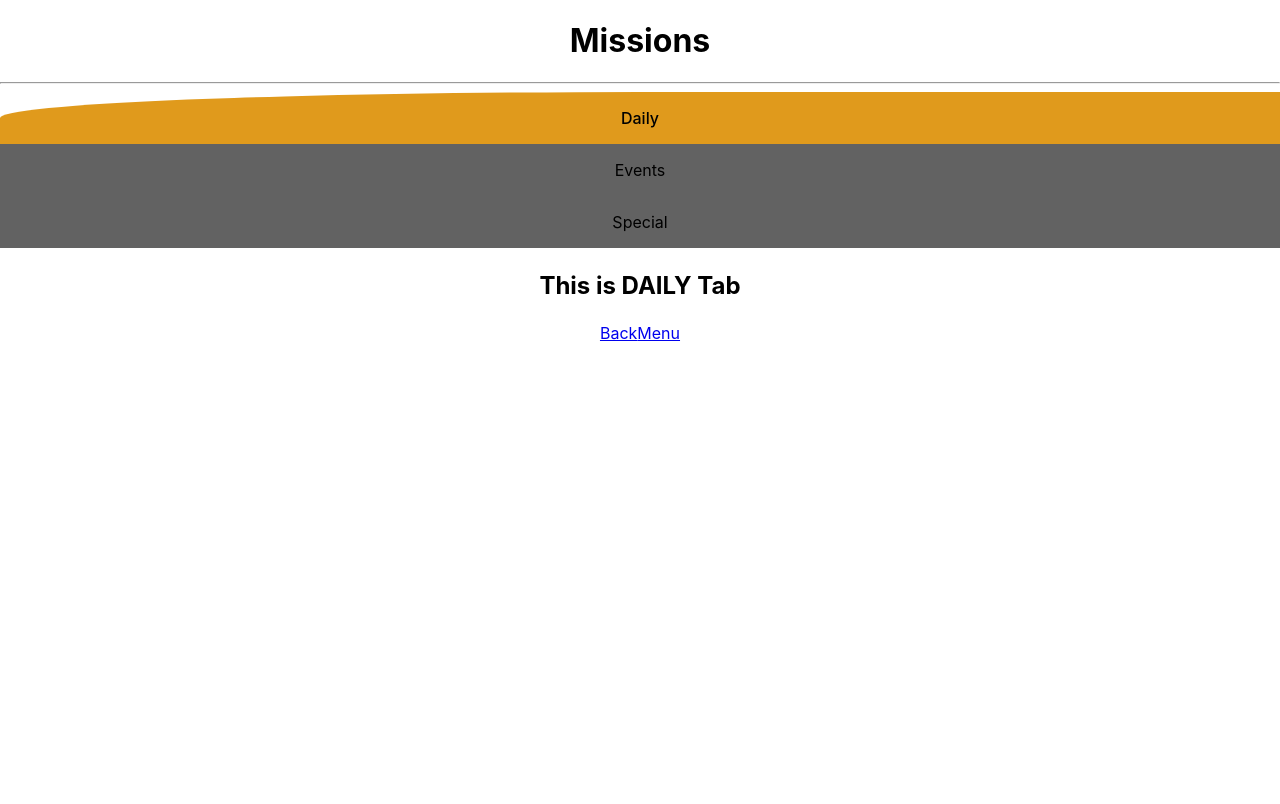
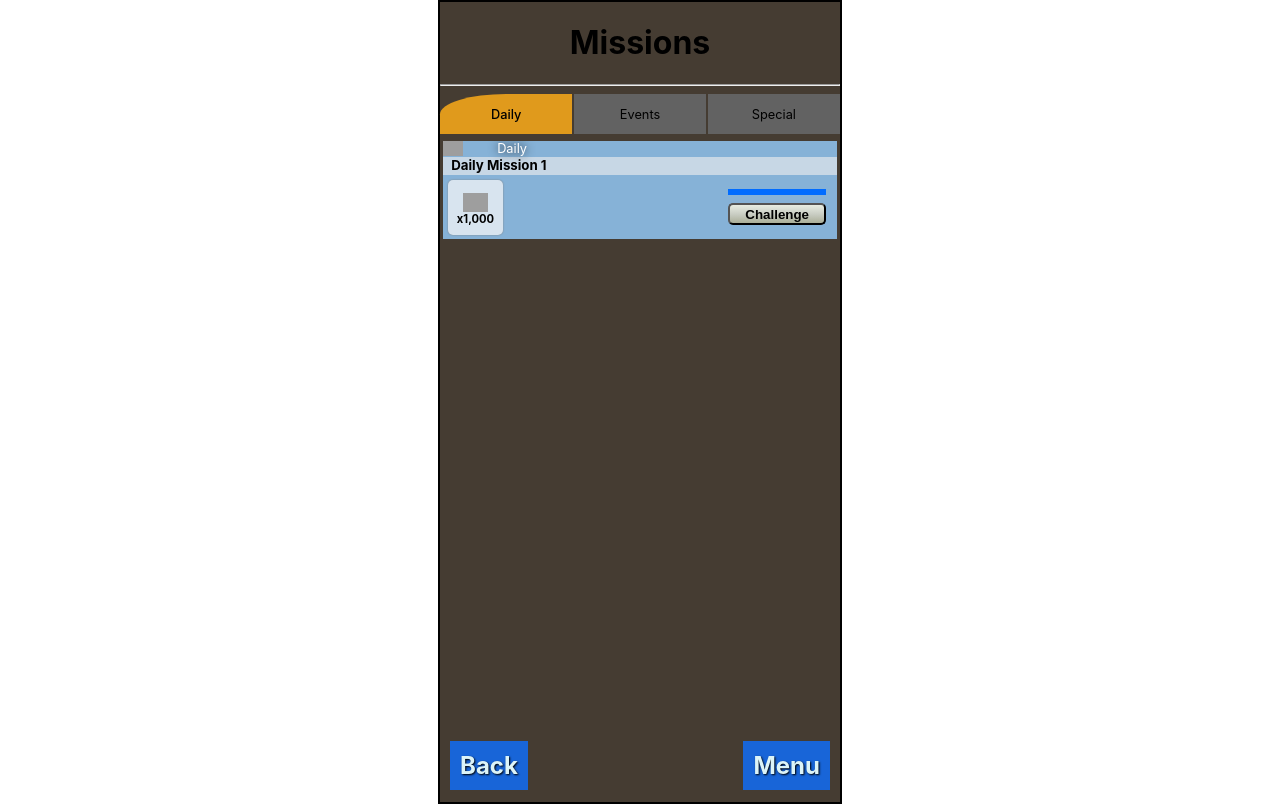
Before and after one commit to gaurish1999/dblegends, a React (Create React App) app: page /mission in a window 1280 px wide. Built offline with nearby package versions, Linux system fonts and the light colour scheme; grey boxes are pictures that could not be loaded.

Commit message:
missions ka template done

```diff
--- a/src/Component/Back/Back.css
+++ b/src/Component/Back/Back.css
@@ -0,0 +1,14 @@
+
+.back-link{
+    position: absolute;
+    left: 10px;
+    bottom: 10px;
+    padding: 10px;
+    background: #1865D8;
+    text-decoration: none;
+    color: #DCF4F8;
+    text-shadow: 1px 1px 2px black;
+    font-size: 1.5rem;
+    font-weight: bolder;
+    /* transform: rotate(-5deg); */
+}
--- a/src/Component/Back/Back.js
+++ b/src/Component/Back/Back.js
@@ -1,12 +1,13 @@
 import React from 'react'
-import { Link, useNavigate } from 'react-router-dom'
+import { Link, useNavigate } from 'react-router-dom';
+import './Back.css';
 
 export default function Back() {
     const goback = useNavigate();
 
   return (
     <>
-        <Link to='#' onClick={() => goback(-1)}>Back</Link>
+        <Link to='#' onClick={() => goback(-1)} className='back-link'>Back</Link>
     </>
   )
 }
--- a/src/Component/Tabs/MissionTabs.css
+++ b/src/Component/Tabs/MissionTabs.css
@@ -0,0 +1,198 @@
+.tab-item{
+    display: flex;
+    justify-content: center;
+    background: rgb(98, 98, 98);
+    transition-duration: 0.2s;
+
+}
+.tab-item:hover{
+    /* background: rgb(81, 81, 81); */
+    cursor: pointer;
+    /* color: white; */
+}
+
+.tabs .tab-container-mission{
+    display: grid;
+    grid-template-columns: repeat(3, 1fr);
+    grid-gap: 0.1rem;
+    align-items: center;
+    justify-content: center;
+    text-align: center;
+    font-size: 0.8rem;
+}
+
+.tab-border{
+    /* border: 1px solid #E09A1C; */
+    border-radius: 50% 0 0 0;
+    background-color: #E09A1C;
+    font-weight: 500;
+}
+
+
+.scroll-box{
+    height: 55vh;
+    overflow-y: scroll;
+
+}
+
+
+
+/* @media (max-width: 391px){
+    .scroll-box{
+        height: 66vh;
+        overflow-y: scroll;
+    }
+    .tabs .tab-container{
+        font-size: 0.8rem;
+    }
+} */
+
+.tab-1-content{
+    /* margin-top: 0.5rem; */
+    display: flex;
+    justify-content: center;
+}
+
+.tab-content-item{
+    margin: 0.1rem;
+    padding: 0.1rem;
+    /* background-color: aqua; */
+}
+.tab-content-div-mission{
+    /* background: red; */
+    width: 100%;
+    background-color: #86B2D7;
+    overflow: hidden;
+    margin-top: 0.2rem;
+    padding: 0;
+    /* margin-left: 1.1rem; */
+    /* font-size: 2rem; */
+    /* transition-duration: 0.2s; */
+}
+
+/* .tab-content-div-mission:hover{
+    transform: scale(1.05);
+    cursor: pointer;
+} */
+
+.tab-content-item img{
+    width: 100%;
+    margin-top: -5px;
+    margin-left: -120px;
+
+}
+
+.tab-content-div div{
+    background-color: #2C2825;
+    opacity: 0.8;
+}
+
+.tab-content-div div p {
+    font-size: medium;
+    white-space: nowrap;
+    color: #AEBCC5;
+    font-weight: 600;
+    margin-top: -1rem;
+    margin-bottom: 0rem;
+    /* -moz-animation: marquee 12s linear infinite;
+    -webkit-animation: marquee 12s linear infinite; */
+    animation: marquee 12s linear infinite;
+    /* text-transform: capitalize; */
+
+  }
+  @keyframes marquee {
+    0% {
+      /* -moz-transform: translateX(100%);
+      -webkit-transform: translateX(100%); */
+      transform: translateX(100%)
+    }
+    100% {
+      /* -moz-transform: translateX(-100%);
+      -webkit-transform: translateX(-100%); */
+      transform: translateX(-100%);
+    }
+  }
+
+  .mission-header{
+      font-size: 0.8rem;
+      /* background: #C7D7E5; */
+      background-image: url('https://i.imgur.com/JB7MxPY.png');
+      background-repeat: no-repeat;
+      background-size: contain;
+      width: 35%;
+      color: white;
+      text-shadow: 0px 0px 10px black;
+      margin-top: 0rem;
+  }
+
+  .mission-objective{
+      background: #C7D7E5;
+      margin-top: -0.7rem;
+      text-align: left;
+      padding-left: 0.5rem;
+      padding-bottom: 0.2rem;
+  }
+
+.progress-go-btn{
+    width: 50%;
+    display: flex;
+    flex-direction: column;
+    justify-content: center;
+}
+
+.mission-detail{
+    background-color: #86B2D7;
+    display: flex;
+    flex-direction: row;
+    justify-content: space-between;
+    margin-top: -1.5rem;
+}
+
+.mission-detail-img-details{
+    display: flex;
+    flex-direction: column;
+    justify-content: center;
+    align-items: center;
+    padding: 15px;
+    width: 10%;
+    margin: 0.3rem;
+    height: 25px;
+    width: 25px;
+    border-radius: 5px;
+    box-shadow: 0px 0px 2px grey;
+    background-color: #d8e4ef;
+}
+
+.mission-detail-img-details img{
+    margin-left: 0;
+    margin-top: 1rem;
+    width: 100%;
+}
+
+.mission-detail-img-details p{
+    font-size: 0.7rem;
+    /* background-color: #E09A1C; */
+    margin-top: 0rem;
+    font-weight: 700;
+    /* margin-top: -0.5rem; */
+}
+
+  .mission-progress{
+    height: 6px;
+    width: inherit;
+    background-color: #006CFF;
+  }
+
+.progress-go-btn{
+    margin-right: -5.5rem;
+    margin-top: 0rem;
+}
+
+.progress-go-btn button{
+    width: inherit;
+    margin-top: 0.5rem;
+    padding: 0.1rem;
+    border-radius: 5px;
+    font-weight: 600;
+    background-image: linear-gradient(#e8ede2,#CACEC4, #AAAE98);
+}
--- a/src/Component/Tabs/MissionTabs.js
+++ b/src/Component/Tabs/MissionTabs.js
@@ -1,7 +1,7 @@
 import React from 'react';
 import {tabLabels} from "./Missionconstant";
 // import {Link} from "react-router-dom";
-import "./EventTabs.css";
+import "./MissionTabs.css";
 
 const MissionTabs = ({activeTabName, onClickTab}) => {
     const {DAILY, EVENTS, SPECIAL} = tabLabels;
@@ -21,7 +21,7 @@ const MissionTabs = ({activeTabName, onClickTab}) => {
   return (
     <>
      <section className="tabs">
-      <div className="">
+      <div className="tab-container-mission">
           {renderTabTitle(
               DAILY,
               activeTabName===DAILY,
@@ -52,7 +52,27 @@ const MissionTabs = ({activeTabName, onClickTab}) => {
             activeTabName === DAILY && "show"
             }`}
             >
-              <h1>This is DAILY Tab</h1>
+              <div className='tab-content-div-mission'>
+
+                <p className='mission-header'>Daily</p>
+                <h5 className='mission-objective'>Daily Mission 1</h5>
+
+                <div className='mission-detail'>
+
+                  <div className='mission-detail-img-details'>
+                    <img src='https://i.imgur.com/I86xMd8.png' />
+                    <p>x1,000</p>
+                  </div>
+
+
+                  <div className='progress-go-btn'>
+                    <div className='mission-progress'></div>
+                    <button>Challenge</button>
+                  </div>
+
+                </div>
+
+              </div>
           </div>
         </div>
 
@@ -69,7 +89,7 @@ const MissionTabs = ({activeTabName, onClickTab}) => {
               activeTabName === EVENTS && "show"
                 }`}
                 >
-                  <h1>This is EVENTS Tab</h1>
+                  <h1>EVENTS Missions</h1>
               </div>
           </div>
 
@@ -86,7 +106,7 @@ const MissionTabs = ({activeTabName, onClickTab}) => {
             activeTabName === SPECIAL && "show"
               }`}
             >
-              <h1>This is SPECIAL Tab</h1>
+              <h1>SPECIAL Missions</h1>
           </div>
         </div>
 
--- a/src/Pages/Home/Home.css
+++ b/src/Pages/Home/Home.css
@@ -67,7 +67,7 @@
     text-shadow: 1px 1px 2px black;
     font-size: 1.5rem;
     font-weight: bolder;
-    transform: rotate(-5deg);
+    /* transform: rotate(-5deg); */
 }
 
 
@@ -82,18 +82,18 @@
     text-shadow: 1px 1px 2px black;
     font-size: 1.5rem;
     font-weight: bolder;
-    transform: rotate(-5deg);
+    /* transform: rotate(-5deg); */
 }
 
 .story-link, .top-link{
     margin-top: 10px;
-    transform: rotate(2deg);
+    /* transform: rotate(2deg); */
     z-index: 10;
 }
 
 .event-link, .pvp-link{
     margin-top: -10px;
-    transform: rotate(-2deg);
+    /* transform: rotate(-2deg); */
     z-index: 10;
 }
 
--- a/src/Pages/Mission/Mission.css
+++ b/src/Pages/Mission/Mission.css
@@ -0,0 +1,28 @@
+/* .menu-link{
+    position: absolute;
+    right: 10px;
+    bottom: 10px;
+    padding: 10px;
+    background: #1865D8;
+    text-decoration: none;
+    color: #DCF4F8;
+    text-shadow: 1px 1px 2px black;
+    font-size: 1.5rem;
+    font-weight: bolder;
+    transform: rotate(-5deg);
+} */
+
+.both-link{
+    position: absolute;
+    bottom: 0;
+    width: inherit;
+    max-width: inherit;
+}
+
+.common-links{
+    display: flex;
+    justify-content: space-around;
+    padding: 10px;
+    margin-top: 20px;
+    /* background: green; */
+}
--- a/src/Pages/Mission/Mission.js
+++ b/src/Pages/Mission/Mission.js
@@ -6,12 +6,19 @@ import MissionIndex from '../../Component/Tabs/Missionindex'
 export default function Mission() {
   return (
     <>
+      <div className='container'>
         <h1>Missions</h1>
         <hr />
 
         <MissionIndex />
-        <Back />
-        <Link to='/menu'>Menu</Link>
+
+    <div className='both-link'>
+        <div className='common-links'>
+          <Back />
+          <Link to='/menu' className='menu-link'>Menu</Link>
+        </div>
+        </div>
+      </div>
     </>
   )
 }
```
